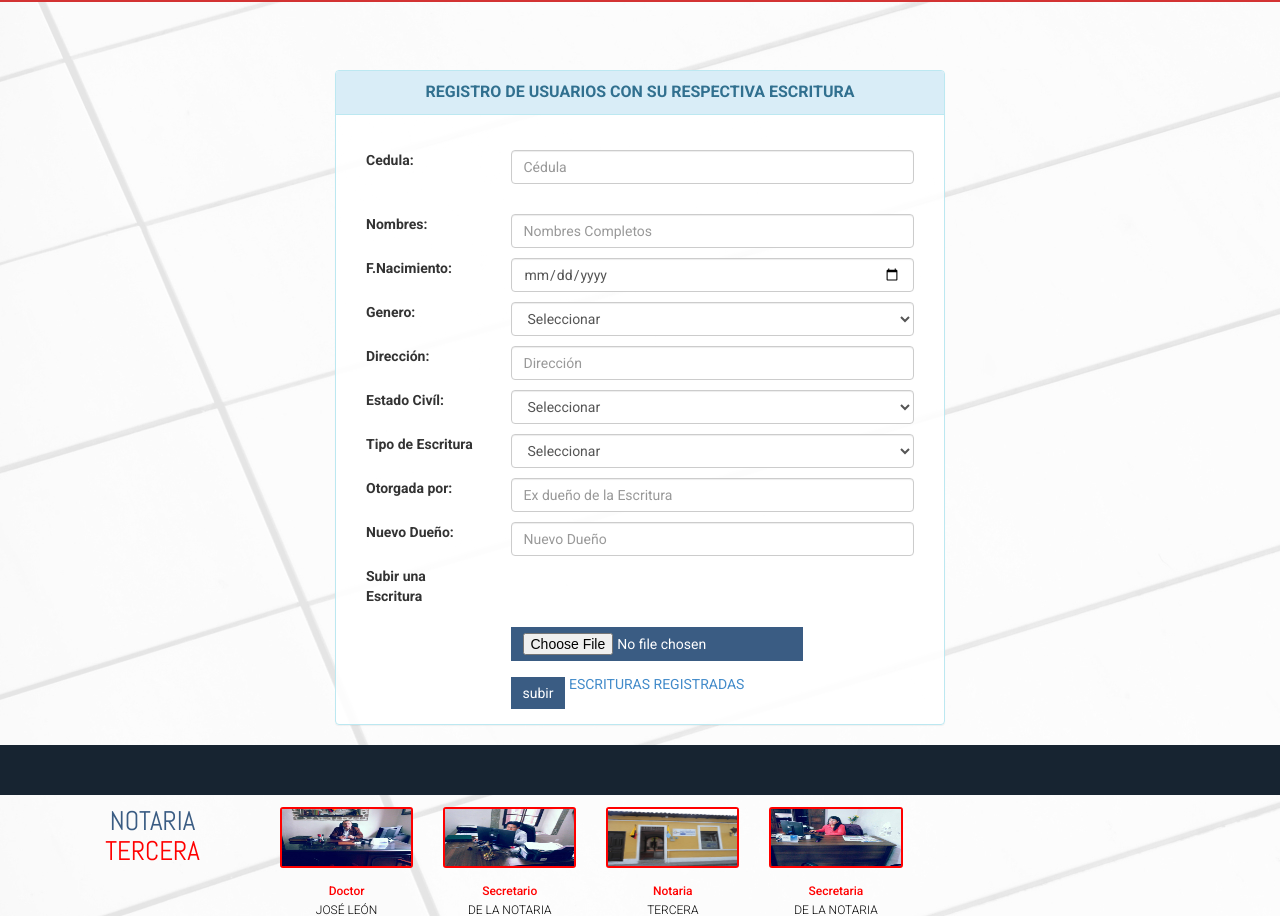
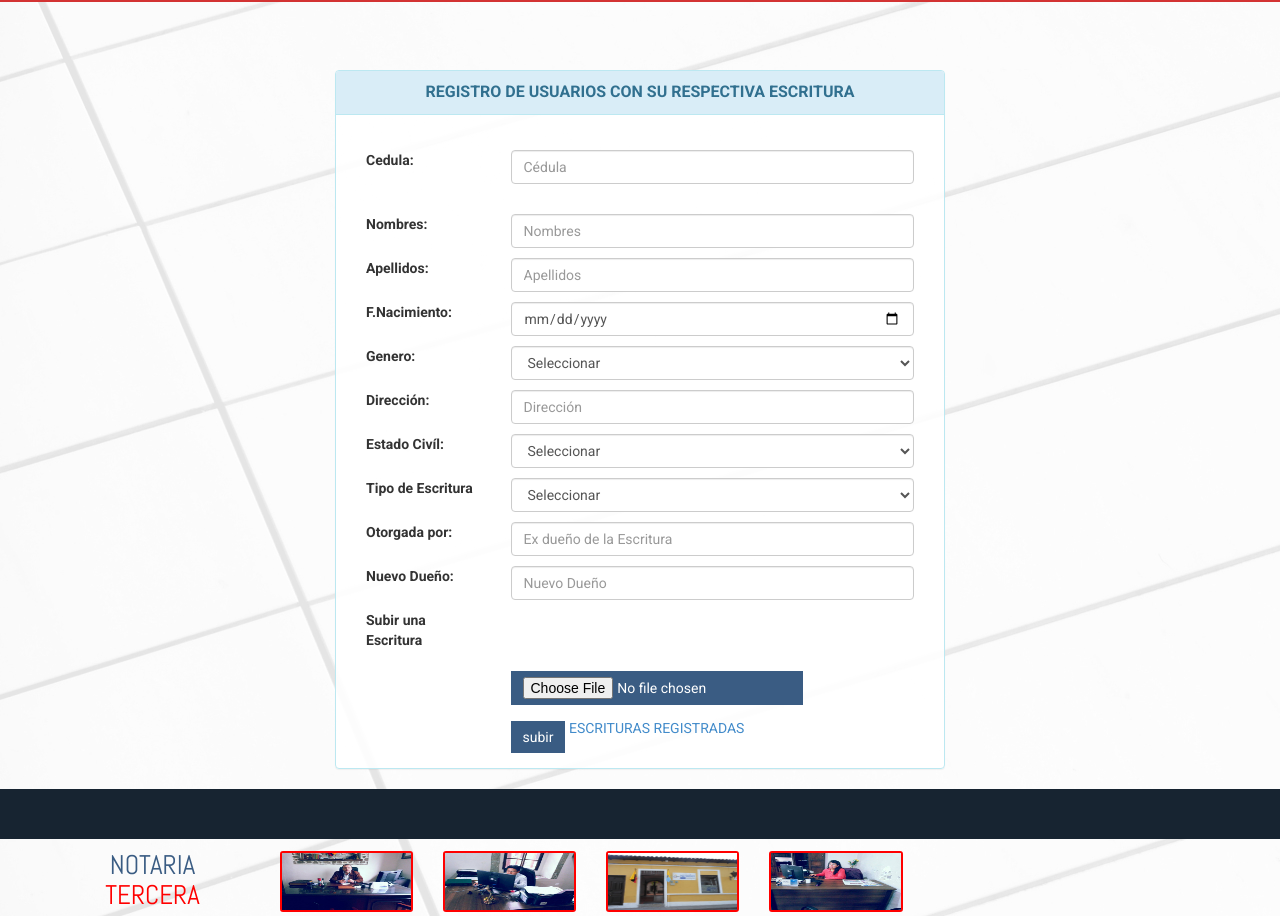
Before and after one commit to munauchoUTC/NotariaFinal, a PHP site: page /NotariaFinal/administrador/registro_usuario.php in a window 1280 px wide; the page is wider, and only the part inside the window is pictured. Shown: the part 120-1036 px from the top of that part. Run offline with PHP 8.4, Linux system fonts and the light colour scheme; the visitor is signed in with stand-in values (Sample User, id 1); tables that the repository leaves empty or names only in its code hold one stand-in row (values such as "Sample post"); grey boxes marked "Sample" are stand-in pictures; some web fonts are replaced.

Commit message:
Agregacion de campo
campo agregado de apellido en el registro de usuarios

```diff
--- a/administrador/registro_usuario.php
+++ b/administrador/registro_usuario.php
@@ -151,6 +151,7 @@ if (isset($_POST['subir'])) {
         if (copy($ruta, $destino)) {
             $cedula= $_POST['cedula'];
             $nombres= $_POST['nombre'];
+            $apellidos= $_POST['apellidos'];
             $fechaN= $_POST['fechaN'];
             $genero= $_POST['genero'];
             $direccion= $_POST['direccion'];
@@ -159,7 +160,10 @@ if (isset($_POST['subir'])) {
             $otorgada= $_POST['otorgada'];
             $nuevodu= $_POST['nuevodu'];
             $db=new Conect_MySql();
-            $sql = "INSERT INTO cliente(cedula_cli,nombre_cli,fecha_nacimiento_cli,genero_cli,direccion_cli,estado_civil_cli,tipo_escritura_cli,otorgacion_cli,dueno_cli,tamanio,tipo,nombre_archivo) VALUES('$cedula','$nombres','$fechaN','$genero','$direccion','$estadoci','$tipoes','$otorgada','$nuevodu','$tamanio','$tipo','$nombre')";
+            $sql = "INSERT INTO cliente(cedula_cli,nombre_cli,apellido_cli,fecha_nacimiento_cli,genero_cli,direccion_cli,
+            	estado_civil_cli,tipo_escritura_cli,otorgacion_cli,dueno_cli,tamanio,
+            	tipo,nombre_archivo) VALUES('$cedula','$nombres','$apellidos','$fechaN','$genero','$direccion',
+            	'$estadoci','$tipoes','$otorgada','$nuevodu','$tamanio','$tipo','$nombre')";
             $query = $db->execute($sql);
             if($query){
                 echo "El usuario ya esta registrado en el sistema";
@@ -199,7 +203,17 @@ if (isset($_POST['subir'])) {
 		                                 <div class="form-group" style="margin-bottom: 25px">
 		                                    <label class="col-md-3 control-label">Nombres:</label>
 		                                    <div class="col-md-9">
-		                                        <input input type="text" name="nombre" class="form-control" onkeypress="ValidaSoloLetras();" placeholder="Nombres Completos" required/>
+		                                        <input input type="text" name="nombre" class="form-control" onkeypress="ValidaSoloLetras();" placeholder="Nombres " required/>
+		                                   	<p class="error" style="color: red; font-weight: bold;">
+
+												</p>
+		                                    </div>
+		                                </div>
+
+		                                <div class="form-group" style="margin-bottom: 25px">
+		                                    <label class="col-md-3 control-label">Apellidos:</label>
+		                                    <div class="col-md-9">
+		                                        <input input type="text" name="nombre" class="form-control" onkeypress="ValidaSoloLetras();" placeholder="Apellidos" required/>
 		                                   	<p class="error" style="color: red; font-weight: bold;">
 
 												</p>
```
